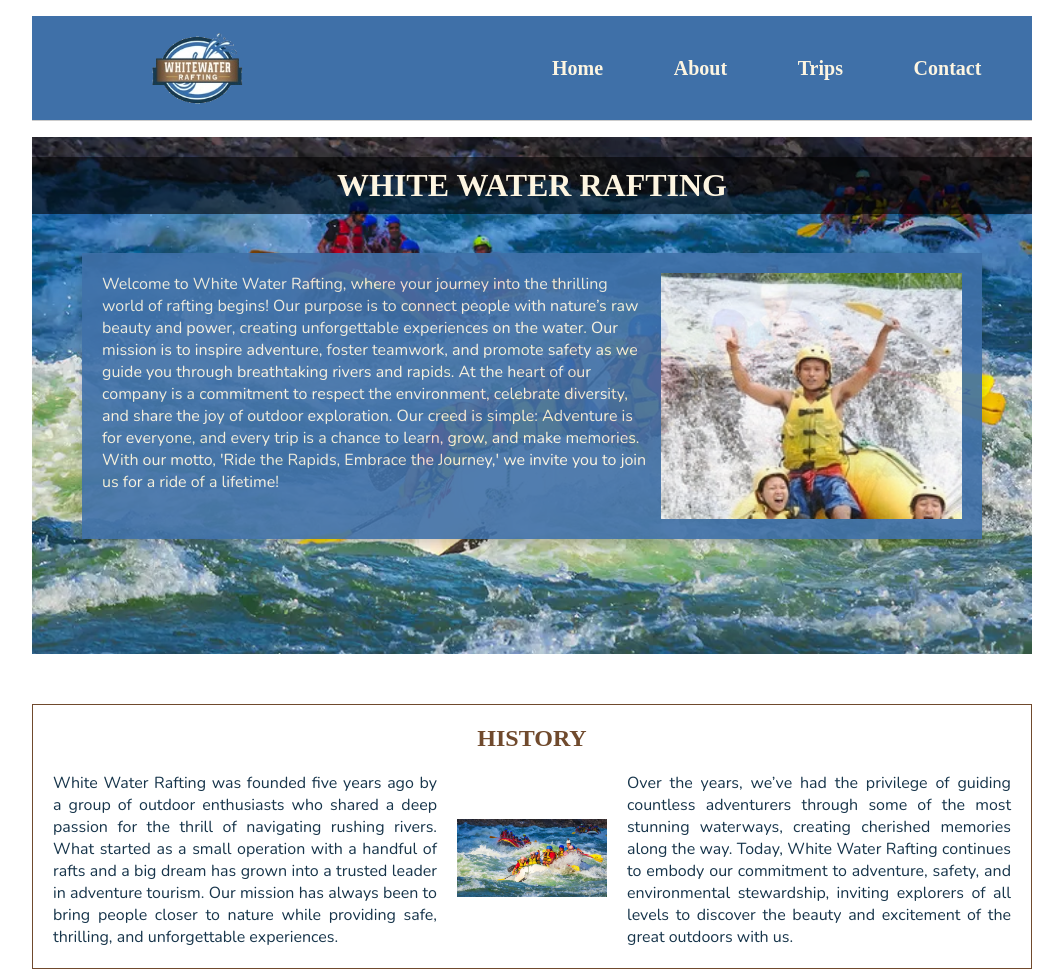
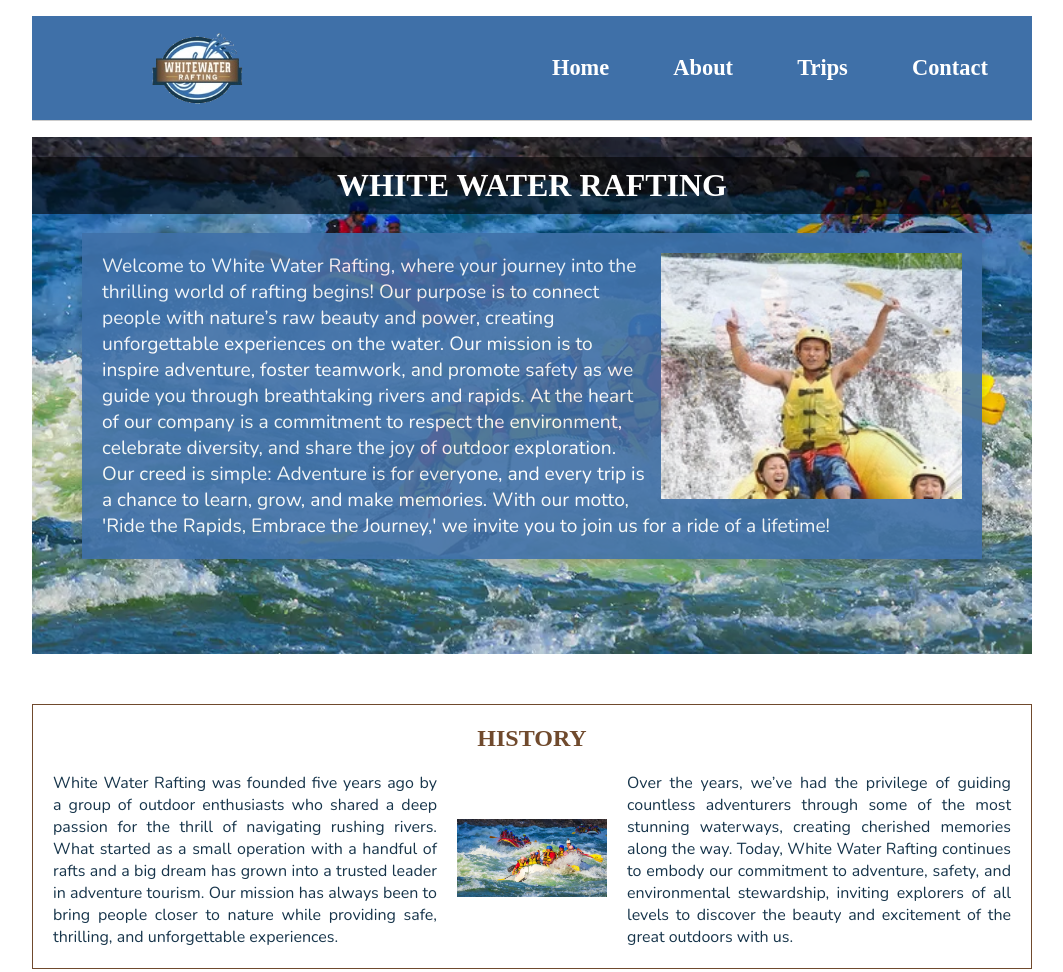
Before and after one commit to DannyDzWare/wdd130, a plain HTML site: page wwr/about.html in a window 1280 px wide. Shown: the top 972 px of the page, without its empty margins (108-1171 px from the left). Drawn offline with nearby package versions, Linux system fonts and the light colour scheme; a web font is replaced by a local one.

Commit message:
Adjust for AA

```diff
--- a/wwr/styles/rafting.css
+++ b/wwr/styles/rafting.css
@@ -2,7 +2,7 @@
     --primary-color: #17354B;
     --secondary-color: #3F70A8;
     --accent1-color: #704A2D;
-    --accent2-color: #FDF5E1;
+    --accent2-color: #fff; /*FDF5E1*/
     --heading-font: "Wittgenstein", serif;
     --text-font: "Nunito", serif;
 }
@@ -51,7 +51,7 @@ header nav {
 	padding: 20px;
 	text-decoration: none;
     font-family: var(--heading-font);
-    font-size: 20px;
+    font-size: 1.4rem;
     font-weight: 900;
 }
 
@@ -96,7 +96,7 @@ main {
 .hero article{
     position: absolute;
     background-color: var(--secondary-color);
-    opacity: 0.9;
+    opacity: 0.90;
     padding: 20px;
     color: var(--accent2-color);
     width: 90%;
@@ -111,6 +111,7 @@ main {
 }
 
 .hero article p{
+    font-size: 1.2rem;
     color: var(--accent2-color);
     font-family: var(--text-font);
 }
@@ -200,7 +201,7 @@ footer {
 footer p {
     flex: 1;
     text-align: center;
-    font-size: 16px;
+    font-size: 1.1rem;
     font-family: var(--text-font);
     color: var(--accent2-color);
 }
```
